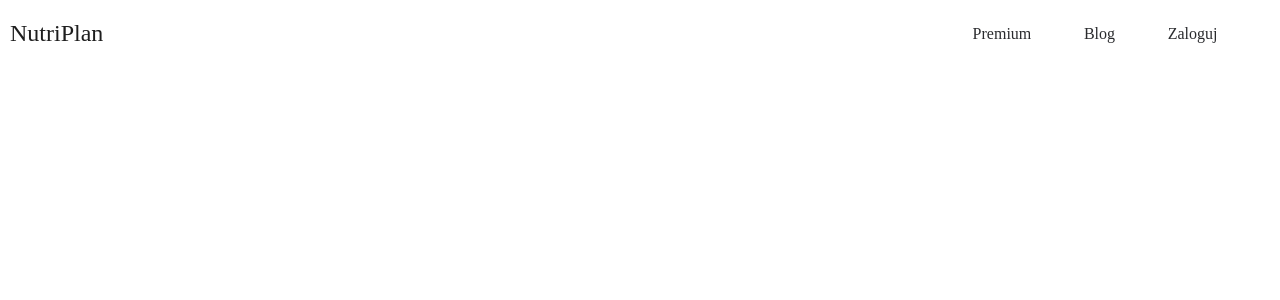
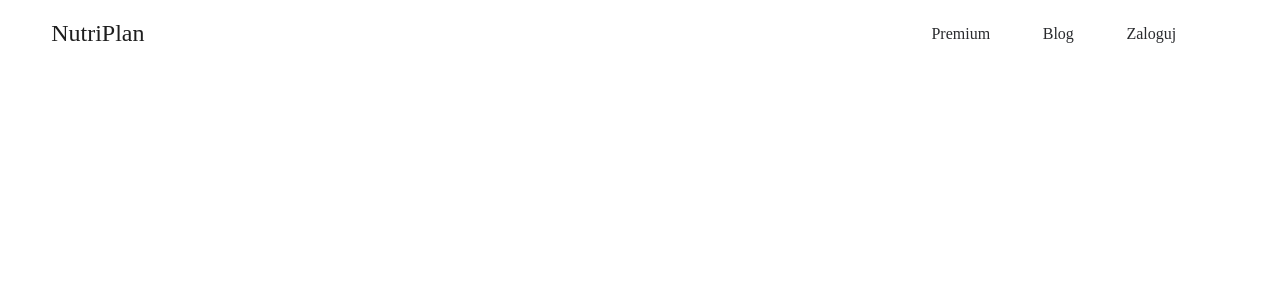
Before and after one commit to inzynieria-oprogramownia/inzynierka-oprogramownia, a React (Vite) app: page / in a window 1280 px wide. Shown: the top 300 px of the page. Built offline with nearby package versions, Linux system fonts and the light colour scheme; a web font is replaced by a local one.

Commit message:
nav styles update

```diff
--- a/src/styles/nav.css
+++ b/src/styles/nav.css
@@ -8,7 +8,7 @@
 nav {
   display: flex;
   justify-content: space-between;
-  margin: 20px 10px 20px 10px;
+  margin: 20px min(4vw, 4.85rem);
 }
 
 nav .nav-btn {
```
